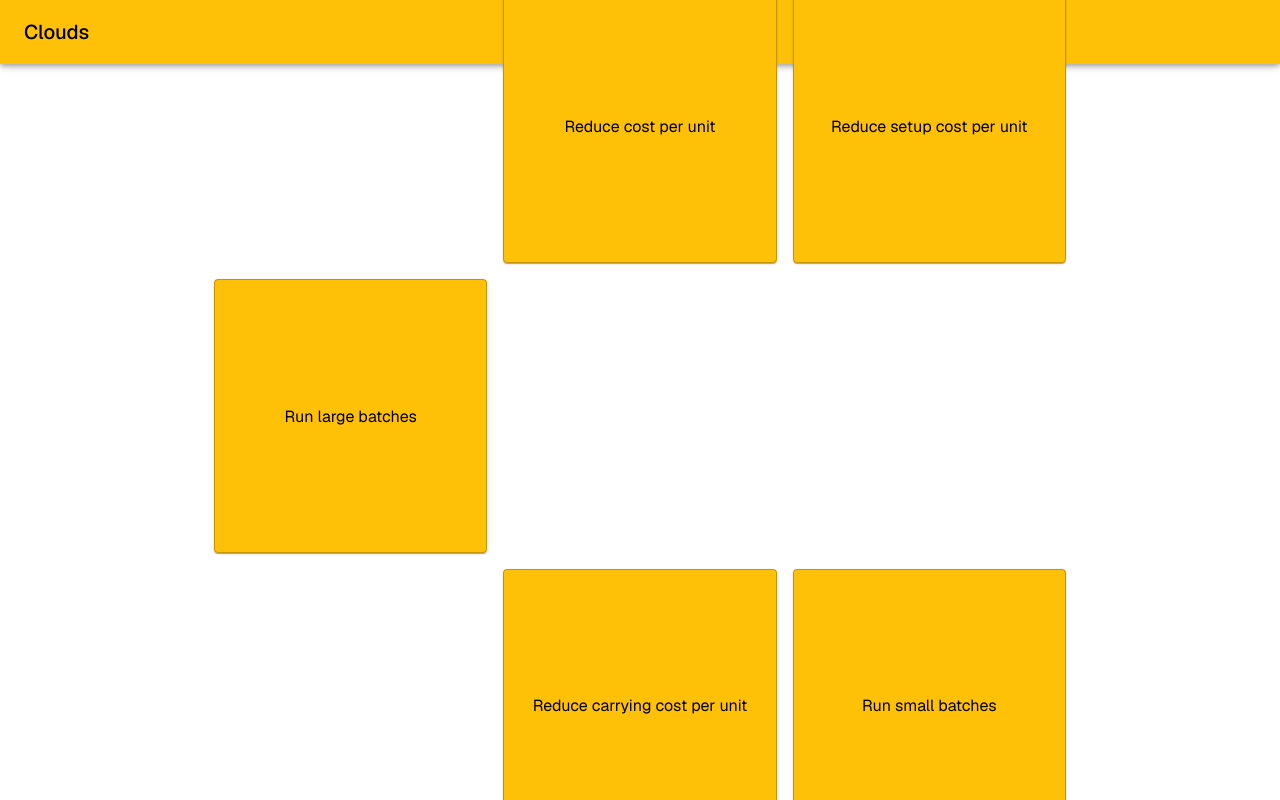
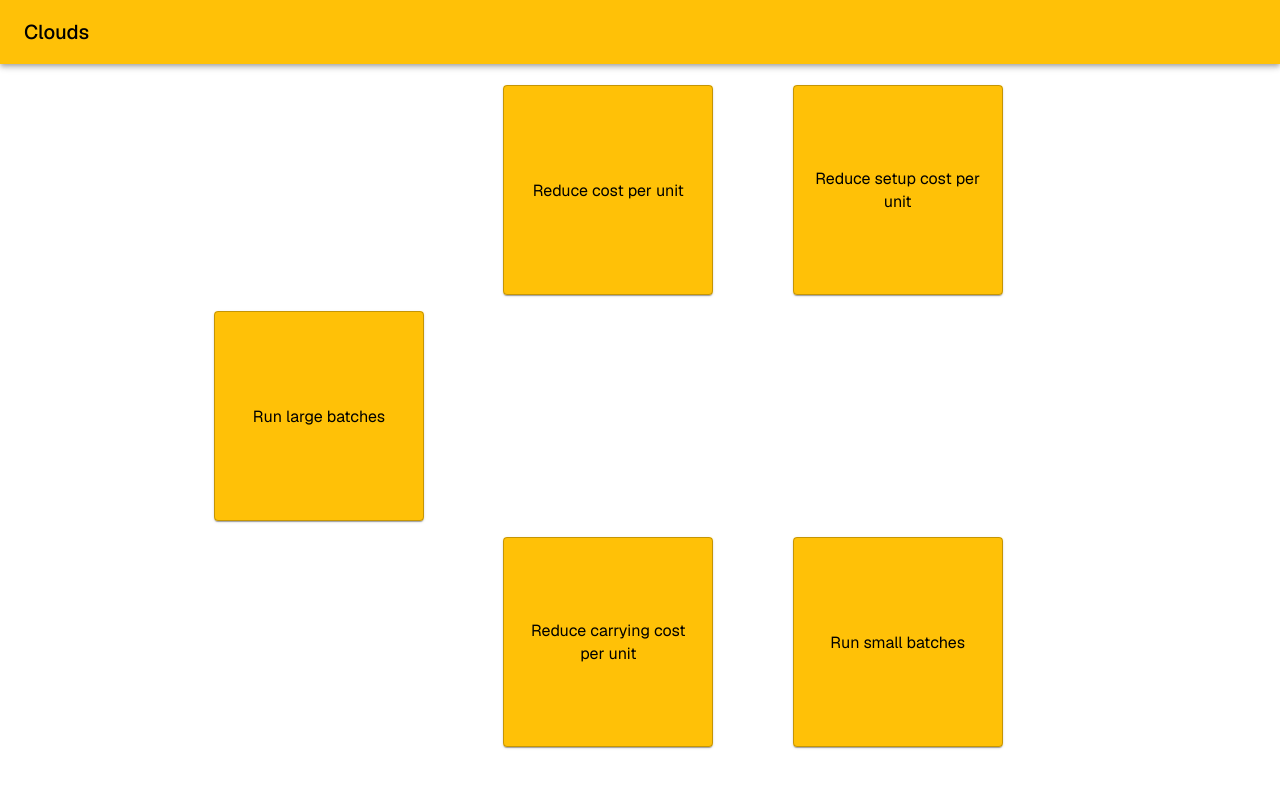
Before and after one commit to motrhelp/toc, a Next.js app: page /clouds in a window 1280 px wide. Built offline with nearby package versions, Linux system fonts and the light colour scheme; what @mui/material-nextjs would draw is missing.

Commit message:
Bound the node's max height

```diff
--- a/src/components/clouds/CloudNode.tsx
+++ b/src/components/clouds/CloudNode.tsx
@@ -24,6 +24,7 @@ const CloudNode: React.FC<{ text: string; onTextChange?: (newText: string) => vo
                 display: 'flex',
                 bgcolor: 'primary.main',
                 overflow: 'hidden',
+                maxHeight: '210px',
             }}
         >
             <TextField
```
